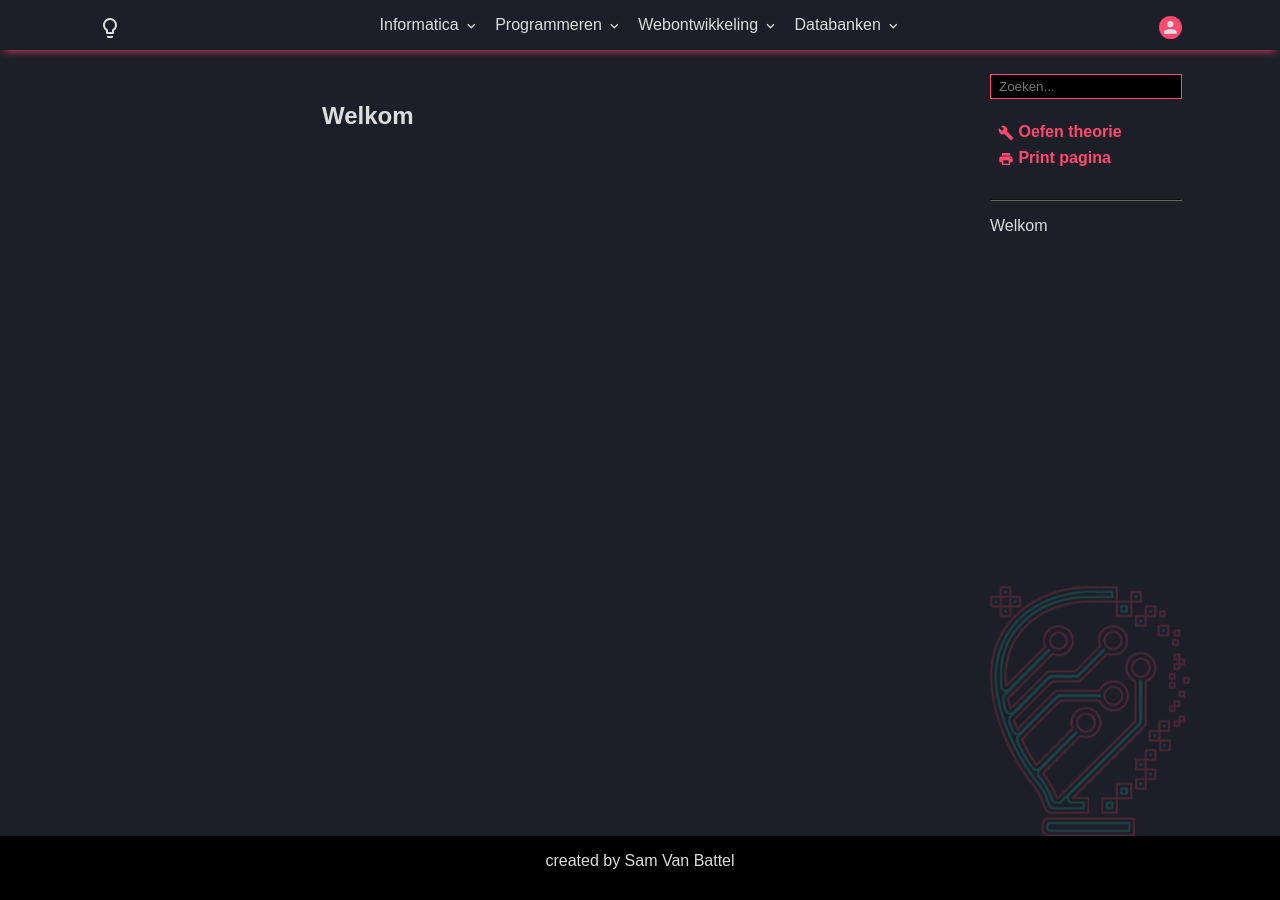
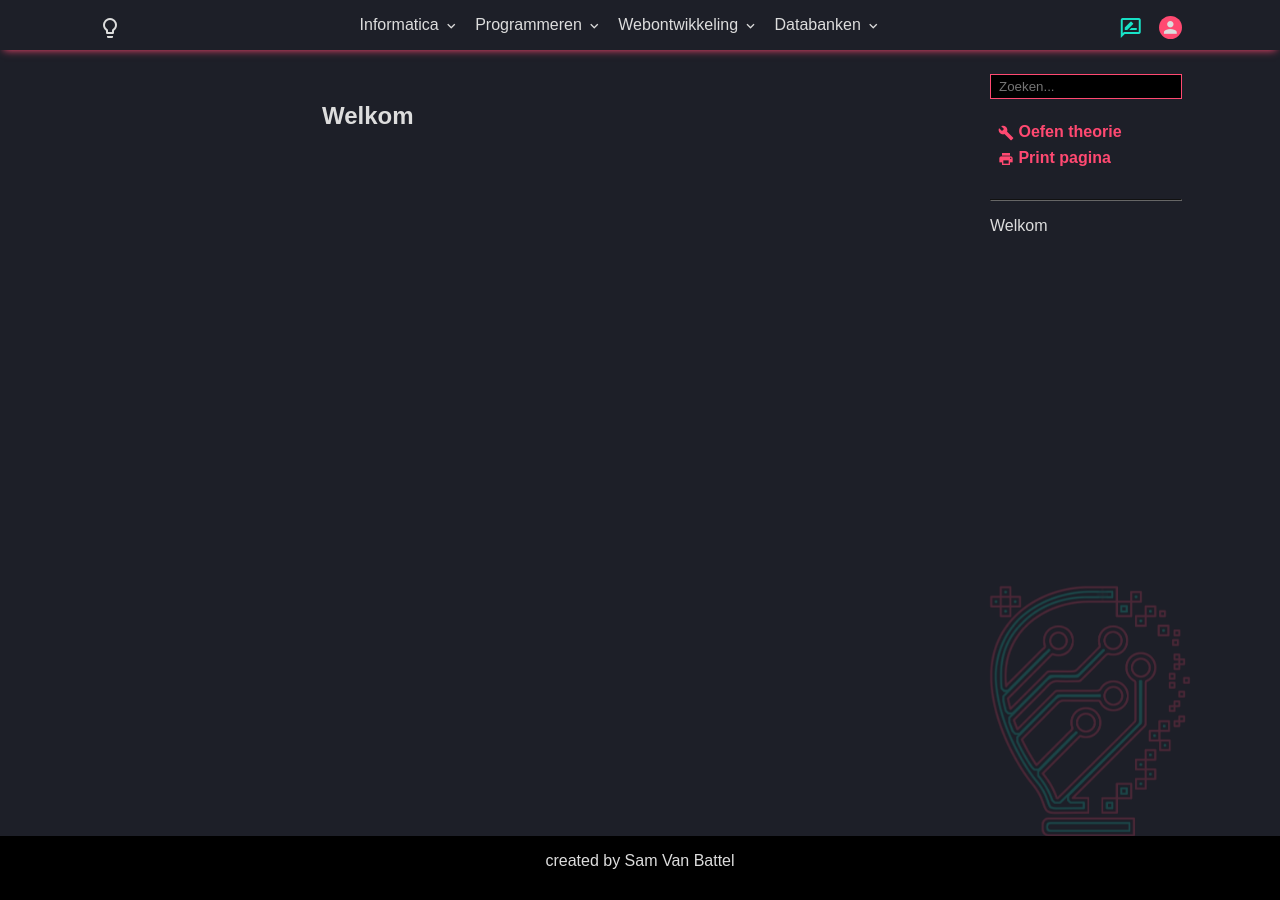
Before and after one commit to T-INFORMATICA/t-informatica.github.io, a Jekyll site: the page built from index.html, in a window 1280 px wide. Built offline with Jekyll 4.4.1, drawn with Linux system fonts in a browser that asks for light colours; comment, search, counter and statistics services are not loaded.

Commit message:
bugfix
fixed the responsive menu for v2

```diff
--- a/_config.yml
+++ b/_config.yml
@@ -31,9 +31,9 @@
           course: "databanken"
           layout: "course"
     - scope:
-          path: "_courses/basis"
+          path: "_courses/informatica"
       values:
-          course: "basis"
+          course: "informatica"
           layout: "course"
     - scope:
           path: ""
--- a/_includes/topNavigation.html
+++ b/_includes/topNavigation.html
@@ -1,13 +1,25 @@
-<nav>
+<nav id="topNavigation">
     <ul class="home">
         <li class="navButton">
             <span class="material-icons-outlined">lightbulb</span>
+        </li>
+    </ul>
+    <ul class="responsive">
+        <li class="navButton">
+            <span class="material-icons-outlined">lightbulb</span>
+        </li>
+        <li class="navButton">
+            <a href="#topNavigation" class="material-icons-outlined openMenu">menu</a>
+            <a href="#closeMenu" class="material-icons-outlined closeMenu">close</a>
         </li>
     </ul>
     <ul class="courses">
         {% include topNavigation-courses.html %}
     </ul>
     <ul class="user">
+        <li class="navButton">
+            <a href="#" class="material-icons-outlined">rate_review</a>
+        </li>
         <li class="navButton dropdownContainer">
             <span class="iconButton dropdownText | material-icons">person</span>
             <div id="usermenu" class="dropdownWindow dropdownWindowRight | bg-darkest glow-pink">
--- a/assets/css/composition.css
+++ b/assets/css/composition.css
@@ -60,27 +60,28 @@
 }
 
 main {
-    padding-top: var(--header-size);
     padding-bottom: var(--footer-size);
 
     max-width: var(--max-page-width);
     margin: 0 auto;
 }
 
+@media only screen and (min-width: 600px) {
+    main {
+        padding-top: var(--header-size);
+    }
+}
+
 /*  //////////////////*/
 /* //TOP NAVIGATION//*/
 /*//////////////////*/
 
+
 header {
-    height: var(--header-size);
-    position: fixed;
-    left: 0;
-    right: 0;
+    min-height: var(--header-size);
 }
 
 header>nav {
-    display: flex;
-    justify-content: space-between;
     height: 100%;
 
     max-width: var(--max-page-width);
@@ -89,15 +90,32 @@
     position: relative;
 }
 
+header>nav>ul.responsive{
+    display: flex;
+    justify-content: space-between;
+}
+
+header>nav>ul.responsive .closeMenu {
+    display: none;
+}
+
+header>nav:target>ul.responsive .openMenu {
+    display: none;
+}
+
+header>nav:target>ul.responsive .closeMenu,
+header>nav:target>ul.responsive~* {
+    display: block;
+}
+
 header>nav>ul {
-    display: flex;
+    display: none;
     list-style-type: none;
     margin: 0;
     padding: 0;
 }
 
 header>nav>ul>li {
-    /* display: inline-block; */
     height: 100%;
 }
 
@@ -124,6 +142,58 @@
 
 #usermenu ul a {
     display: block;
+}
+
+@media only screen and (min-width: 600px) {
+
+    header {
+        height: var(--header-size);
+        position: fixed;
+        left: 0;
+        right: 0;
+    }
+
+    header>nav {
+        display: flex;
+        justify-content: space-between;
+    }
+
+    header>nav:target>ul.responsive~*, /* for when a user goes from mobile to desktop while having the menu targetted */
+    header>nav>ul {
+        display: flex;
+    }
+
+    header>nav>ul.responsive {
+        display: none;
+    }
+}
+
+/*  ///////////////////*/
+/* //DROPDOWN WINDOW//*/
+/*///////////////////*/
+
+.dropdownContainer:hover>.dropdownWindow {
+    display: block;
+}
+
+@media only screen and (min-width: 600px) {
+
+    .dropdownWindow {
+        display: none;
+        position: absolute;
+        top: 100%;
+    }
+
+    .dropdownWindow.dropdownWindowRight {
+        right: 0;
+        width: 200px;
+    }
+
+    .dropdownWindow.dropdownWindowFullscreen {
+        left: 0;
+        right: 0;
+        columns: 250px 12;
+    }
 }
 
 /*  ///////////////*/
--- a/assets/css/utilities.css
+++ b/assets/css/utilities.css
@@ -24,31 +24,6 @@
 
 .text-lightest {
     color: var(--color-100);
-}
-
-/*  ///////////////////*/
-/* //DROPDOWN WINDOW//*/
-/*///////////////////*/
-
-.dropdownWindow {
-    display: none;
-    position: absolute;
-    top: 100%;
-}
-
-.dropdownWindow.dropdownWindowRight {
-    right: 0;
-    width: 200px;
-}
-
-.dropdownWindow.dropdownWindowFullscreen {
-    left: 0;
-    right: 0;
-    columns: 250px 12;
-}
-
-.dropdownContainer:hover>.dropdownWindow {
-    display: block;
 }
 
 /*  ////////////////////*/
```
